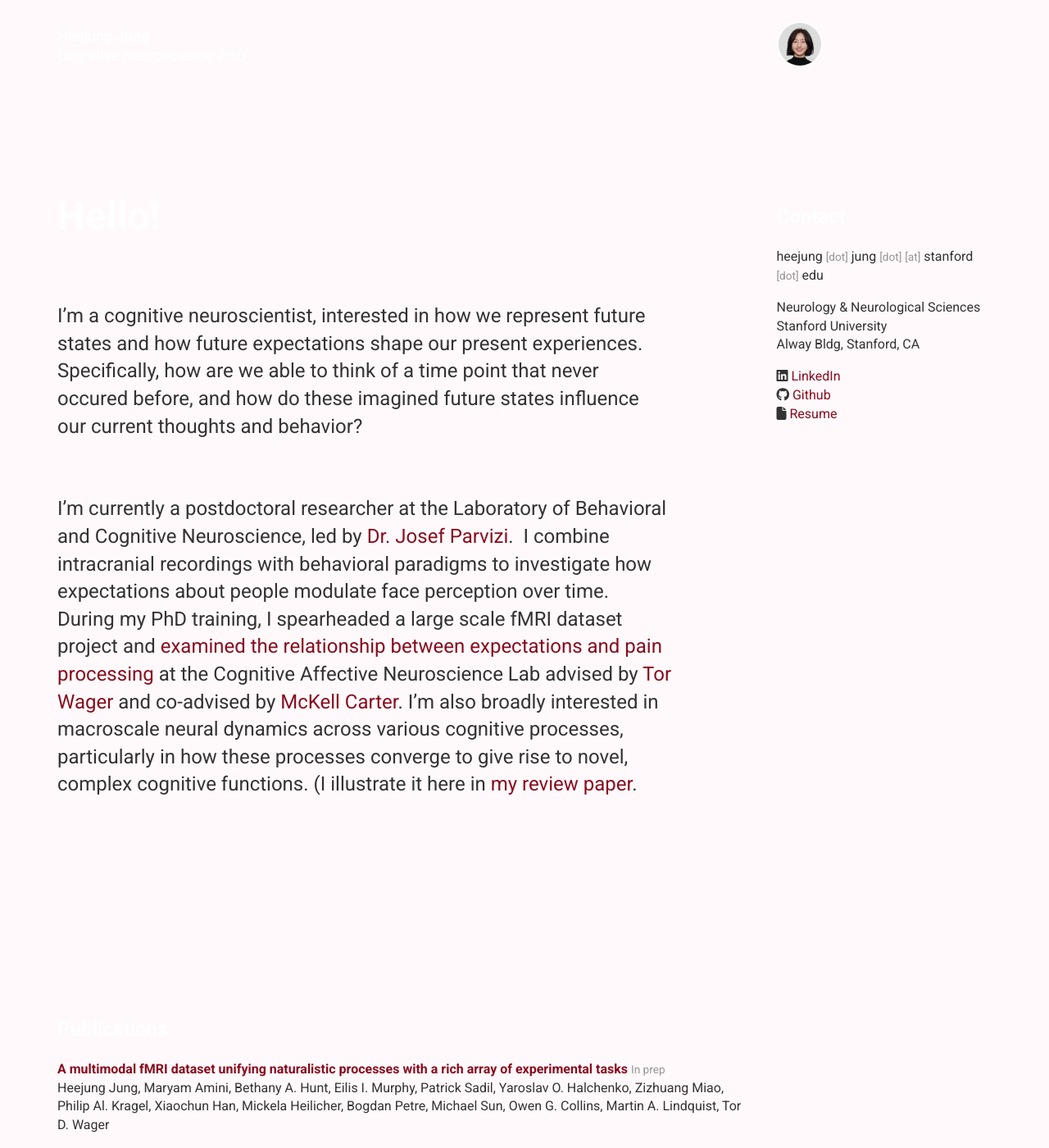
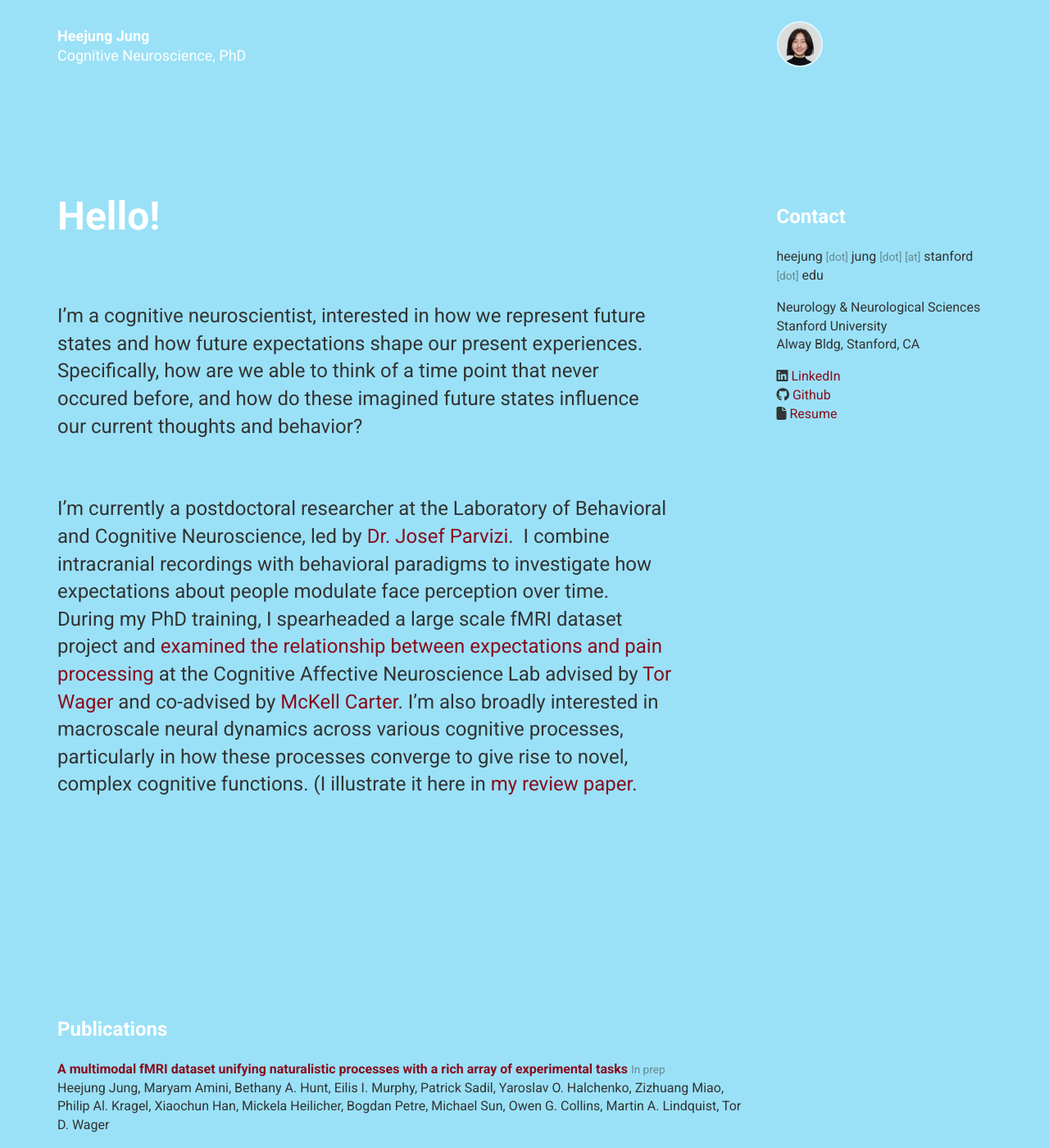
Before and after one commit to jungheejung/jungheejung.github.io, a Jekyll site: the page built from index.html, in a window 1280 px wide and 1400 px high. Shown: the whole window at 82% size. Built offline with Jekyll 4.4.1, drawn with Linux system fonts in a browser that asks for light colours; nearby versions of some CDN libraries.

Commit message:
STY: Update default.css with new colors

```diff
--- a/assets/albertine/css/default.css
+++ b/assets/albertine/css/default.css
@@ -79,7 +79,7 @@ section {
  *******************/
 .intro-screen,
 .intro-screen header {
-  background-color:#FFF9FB;
+  background-color:#9AE1F7;
   color:#333333;
 }
   .intro-screen h1,
```
